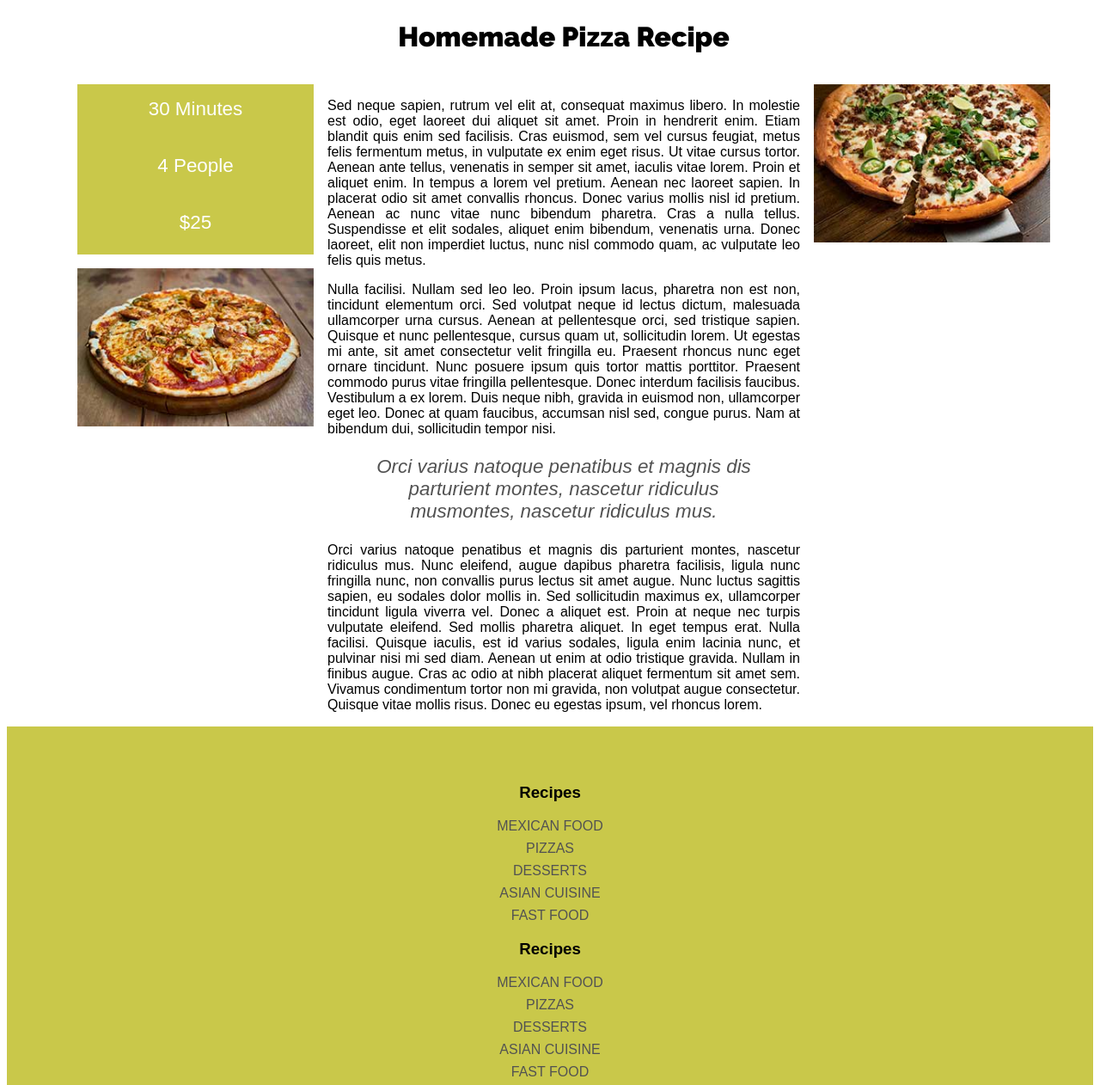
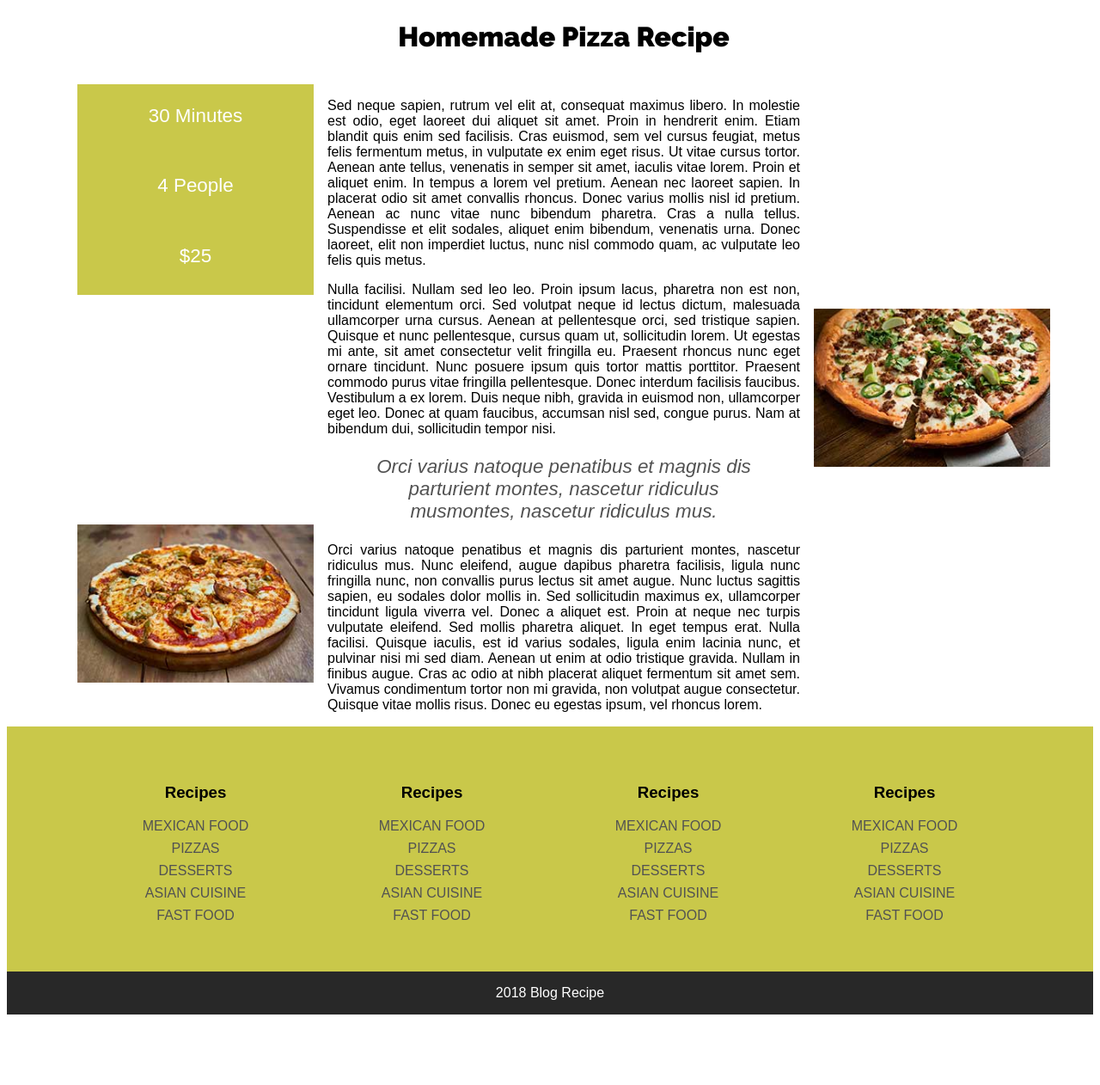
Before and after one commit to madhumithavenu/12_Building_a_Blog_Entry_Layout-with_CSS_Grid, a plain HTML site: page index.html in a window 1280 px wide. Shown: the part 878-2140 px from the top of the page at 86% size. After the commit the page ends 2066 px from the top, so only its background shows below. Drawn offline with Linux system fonts and the light colour scheme.

Commit message:
Positioning the Elements in the Container

```diff
--- a/css/style.css
+++ b/css/style.css
@@ -1,10 +1,14 @@
 html {
     box-sizing: border-box;
 }
+
 body {
     font-family: Arial, Helvetica, sans-serif;
 }
-*, *:before, *:after {
+
+*,
+*:before,
+*:after {
     box-sizing: inherit;
 }
 
@@ -15,15 +19,18 @@ h1 {
 
 .container {
     width: 90%;
-    max-width:1100px;
+    max-width: 1100px;
     margin: 0 auto;
 }
+
 .entry-title {
     text-align: center;
 }
+
 .header {
     padding-top: 3rem;
 }
+
 .main-nav {
     background-color: black;
     margin: 3rem 0;
@@ -36,16 +43,20 @@ h1 {
     text-transform: uppercase;
     text-align: center;
 }
+
 .main-nav a:hover {
     background-color: #c9c84a;
     color: black;
 }
+
 img {
     max-width: 100%;
 }
+
 .featured-image img {
     width: 100%;
 }
+
 .entry p {
     text-align: justify;
 }
@@ -55,26 +66,31 @@ img {
     color: white;
     font-size: 1.4rem;
 }
+
 .extra-info p {
     margin: 0 0 .5rem 0;
     padding: 1rem;
     text-align: center;
 }
+
 .image1,
 .image2 {
     text-align: center;
 }
+
 blockquote {
     font-size: 1.4rem;
     text-align: center;
     font-style: italic;
     color: #525252;
 }
+
 .footer {
     background-color: #c9c84a;
     padding-top: 3rem;
     text-align: center;
 }
+
 .footer a {
     display: block;
     color: black;
@@ -83,6 +99,7 @@ blockquote {
     color: #525252;
     margin-bottom: .5rem;
 }
+
 .copyright {
     color: white;
     background-color: #282828;
@@ -92,22 +109,49 @@ blockquote {
 }
 
 /** Grid here**/
-.main-nav nav{
+.main-nav nav {
     display: grid;
     grid-template-columns: repeat(auto-fit, minmax(250px, 1fr));
 }
-@media (min-width:768px){
-    .main-content{
+
+@media (min-width:768px) {
+    .main-content {
         display: grid;
         grid-template-columns: 25% 50% 25%;
         grid-template-rows: repeat(4, auto);
         grid-gap: 1rem;
     }
-    .entry-title{
+
+    .entry-title {
         grid-column: 1 / 4;
     }
+
     .entry {
         grid-column: 2 / 3;
         grid-row: 2 / 5;
     }
+
+    .extra-info {
+        grid-column: 1 / 2;
+        grid-row: 2 / 3;
+        display: grid;
+        /* flex-direction: column;
+        justify-content: center; */
+        align-items: center;
+    }
+
+    .image1 {
+        grid-column: 3 / 4;
+        grid-row: 3 / 4;
+    }
+
+    .image2 {
+        grid-column: 1 / 2;
+        grid-row: 4 / 5;
+    }
 }
+
+.footer .container {
+    display: grid;
+    grid-template-columns: repeat(auto-fill, minmax(250px, 1fr));
+}
```
